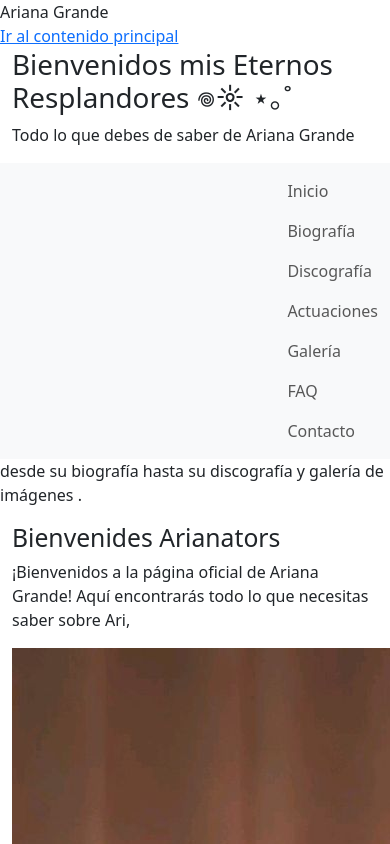
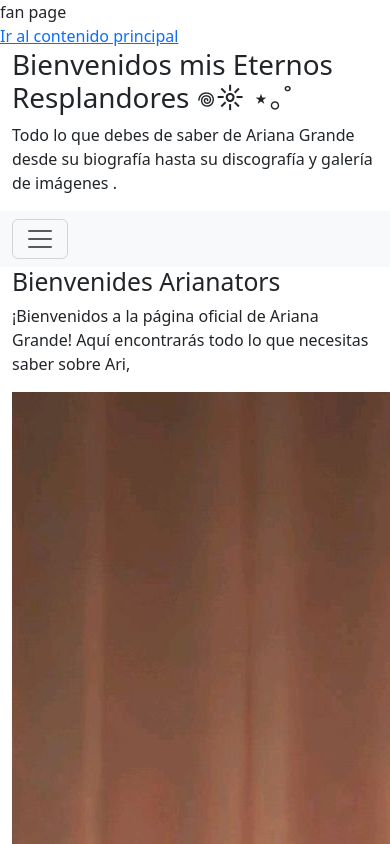
Before and after one commit to erickito1169/bootstrap5aTIAEVND, a plain HTML site: page Index.html in a window 390 px wide. Shown: the top 844 px of the page. Drawn offline with Linux system fonts and the light colour scheme.

Commit message:
navbar collapse

```diff
--- a/Index.html
+++ b/Index.html
@@ -4,7 +4,7 @@
     <meta charset="UTF-8">
     <meta name="viewport" content="width=device-width, initial-scale=1.0">
     <meta name="description" content="Todo sobre Ariana Grande"
-    <title>Ariana Grande</title>
+    <title>fan page</title>
     <link rel="stylesheet" href="/bootstrap/dist/css/bootstrap.min.css">
 </head>
 <body>
@@ -13,11 +13,22 @@
             Ir al contenido principal</a>
             <div class="container">
                 <h1>Bienvenidos mis Eternos Resplandores 𖦹☼ ⋆｡˚ </h1>
-                <p>Todo lo que debes de saber de Ariana Grande</p>
+                <p>Todo lo que debes de saber de Ariana Grande desde su biografía hasta su discografía y galería de imágenes .</p>
             </div>
 
-            <nav class="navbar navnar-expand-md bavbar-light bg-light" aria-label="Pagina Principal">
+            <nav class="navbar navbar-expand-md navbar-light bg-light" aria-label="Pagina Principal">
                 <div class="container">
+                    <button
+                        class="navbar-toggler"
+                        type="button"
+                        data-bs-toggle="collapse"
+                        data-bs-target="#menuPrincipal"
+                        aria-controls="menuPrincipal"
+                        aria-expanded="false"
+                        aria-label="Mostrar o ocultar menu">
+                        <span class="navbar-toggler-icon"></span>
+                    </button>
+                    <div class="collapse navbar-collapse" id="menuPrincipal">
                         <ul class="navbar-nav ms-auto">
                             <li class="nav-item"><a class="nav-link" href="#Index">Inicio</a></li>
                             <li class="nav-item"><a class="nav-link" href="#Biografía">Biografía</a></li>
@@ -28,11 +39,11 @@
                             <li class="nav-item"><a class="nav-link" href="#contacto">Contacto</a></li>
                         </ul>
                     </div>
+                </div>
             </nav>
     </header>
 
     <main id="contenido">
-        desde su biografía hasta su discografía y galería de imágenes .</p>
         <!-- Section Hero -->
         <section id="Index" aria-label="Index">
             <div class="container">
```
Lines whose indentation alone changed are shown as unchanged.
